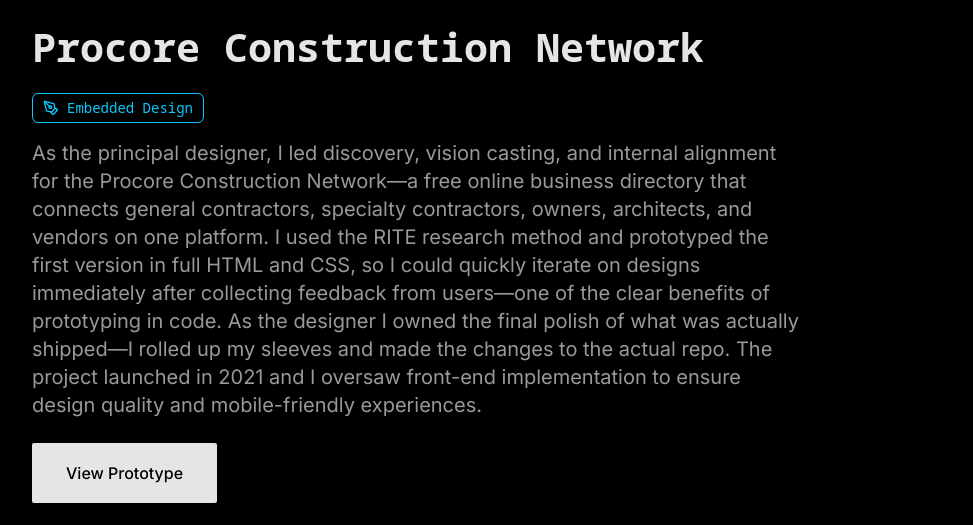
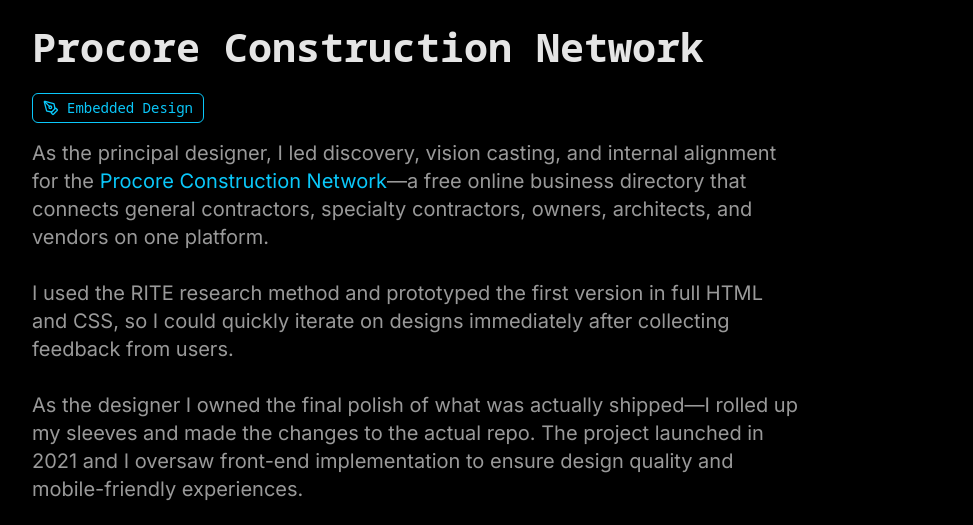
Before and after one commit to TrevorByron/2026-Portfolio, a Next.js app: page / in a window 1280 px wide. Shown: the part 1560-2085 px from the top of the page, without its empty margins (64-1037 px from the left). Built offline with nearby package versions, Linux system fonts and the light colour scheme.

Commit message:
Procore copy clean up
Co-authored-by: Cursor <cursoragent@cursor.com>

```diff
--- a/components/SelectedWork.tsx
+++ b/components/SelectedWork.tsx
@@ -79,7 +79,24 @@ const workItems = [
   {
     title: 'Procore Construction Network',
     workStyle: 'embedded' as const,
-    description: 'As the principal designer, I led discovery, vision casting, and internal alignment for the Procore Construction Network—a free online business directory that connects general contractors, specialty contractors, owners, architects, and vendors on one platform. I used the RITE research method and prototyped the first version in full HTML and CSS, so I could quickly iterate on designs immediately after collecting feedback from users—one of the clear benefits of prototyping in code. As the designer I owned the final polish of what was actually shipped—I rolled up my sleeves and made the changes to the actual repo. The project launched in 2021 and I oversaw front-end implementation to ensure design quality and mobile-friendly experiences.',
+    description: (
+      <>
+        As the principal designer, I led discovery, vision casting, and internal alignment for the{' '}
+        <a
+          href="https://network.procore.com/"
+          target="_blank"
+          rel="noopener noreferrer"
+          className="text-figma-blue hover:underline"
+        >
+          Procore Construction Network
+        </a>
+        —a free online business directory that connects general contractors, specialty contractors, owners, architects, and vendors on one platform.
+        <br /><br />
+        I used the RITE research method and prototyped the first version in full HTML and CSS, so I could quickly iterate on designs immediately after collecting feedback from users.
+        <br /><br />
+        As the designer I owned the final polish of what was actually shipped—I rolled up my sleeves and made the changes to the actual repo. The project launched in 2021 and I oversaw front-end implementation to ensure design quality and mobile-friendly experiences.
+      </>
+    ),
     link: '#',
     prototypeUrl: 'https://trevorborden.github.io/GCN-prototype/index.html',
     image: PCN_IMAGE,
```
